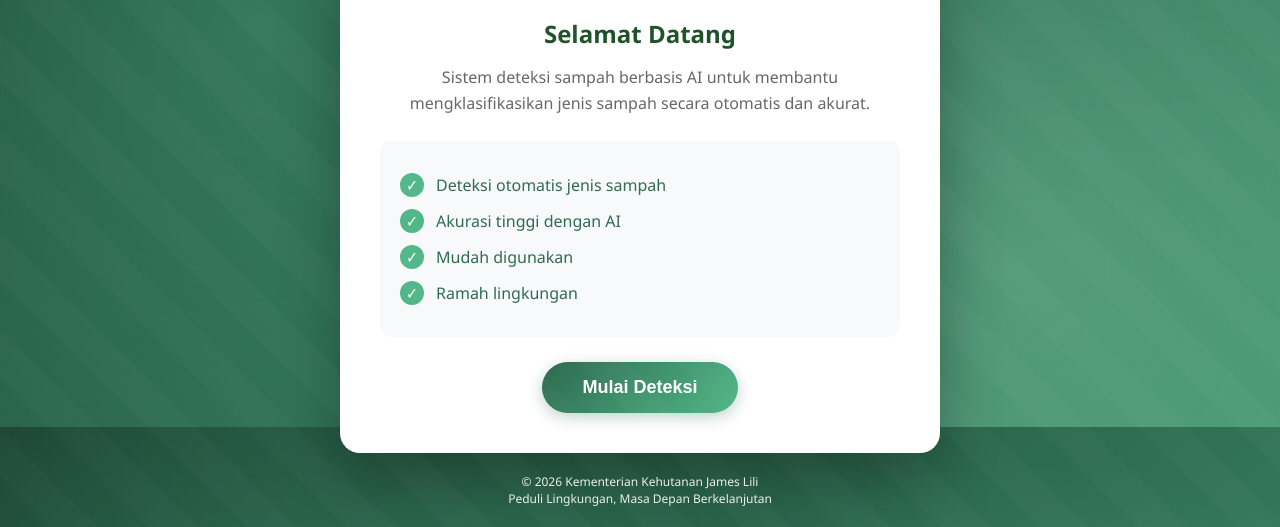
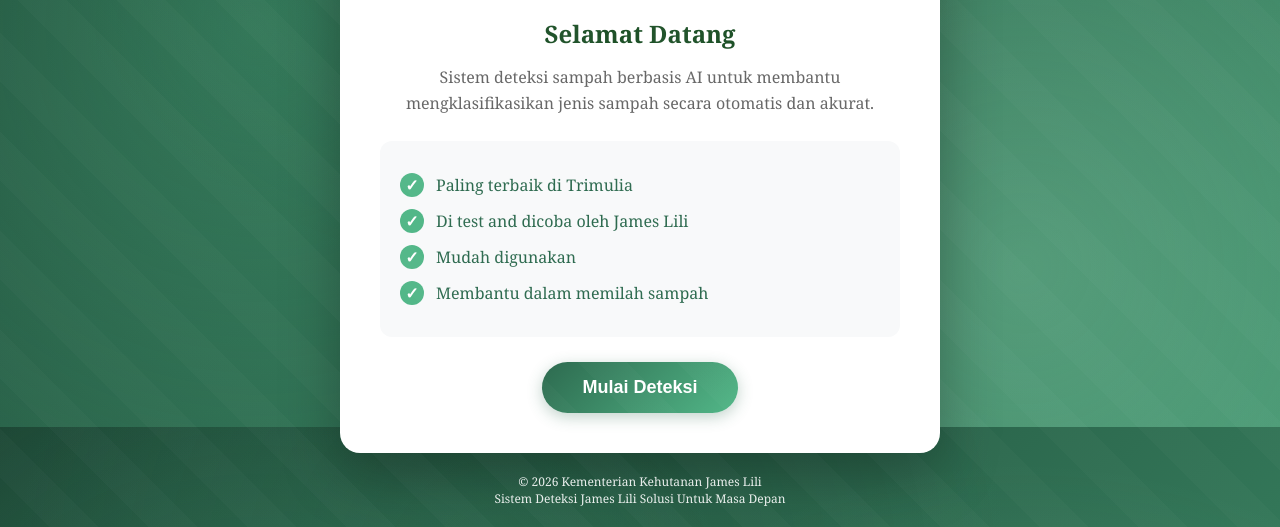
Before and after one commit to JamosTM/Detection-Stuff, a plain HTML site: page rubbish detector.html in a window 1280 px wide. Shown: the part 373-900 px from the top of the page. Drawn offline with Linux system fonts and the light colour scheme.

Commit message:
Update rubbish detector.html

```diff
--- a/rubbish detector.html
+++ b/rubbish detector.html
@@ -17,7 +17,7 @@
 }
 
 body {
-    font-family: 'Segoe UI', Tahoma, Geneva, Verdana, sans-serif;
+    font-family: 'Georgia', 'Times New Roman', 'Garamond', serif;
     background:
         radial-gradient(circle at 20% 50%, rgba(82, 183, 136, 0.3) 0%, transparent 50%),
         radial-gradient(circle at 80% 80%, rgba(149, 213, 178, 0.3) 0%, transparent 50%),
@@ -331,7 +331,7 @@ body::before {
 <body>
 
 <div class="container">
-    <!-- Page 1: Introduction -->
+    <!-- introduction -->
     <div id="introPage" class="page active">
         <div class="card">
             <div class="header">
@@ -346,10 +346,10 @@ body::before {
                 <p>Sistem deteksi sampah berbasis AI untuk membantu mengklasifikasikan jenis sampah secara otomatis dan akurat.</p>
 
                 <div class="features">
-                    <div class="feature-item">Deteksi otomatis jenis sampah</div>
-                    <div class="feature-item">Akurasi tinggi dengan AI</div>
+                    <div class="feature-item">Paling terbaik di Trimulia </div>
+                    <div class="feature-item">Di test and dicoba oleh James Lili</div>
                     <div class="feature-item">Mudah digunakan</div>
-                    <div class="feature-item">Ramah lingkungan</div>
+                    <div class="feature-item">Membantu dalam memilah sampah</div>
                 </div>
 
                 <button class="btn" onclick="goToDetection()">Mulai Deteksi</button>
@@ -358,11 +358,11 @@ body::before {
 
         <div class="footer">
             © 2026 Kementerian Kehutanan James Lili<br>
-            Peduli Lingkungan, Masa Depan Berkelanjutan
+            Sistem Deteksi James Lili Solusi Untuk Masa Depan
         </div>
     </div>
 
-    <!-- Page 2: Detection -->
+
     <div id="detectionPage" class="page">
         <div class="card">
             <div class="header">
@@ -407,7 +407,7 @@ const MODEL_URL = "https://teachablemachine.withgoogle.com/models/UiS2UPNzq/";
 
 let model;
 
-// Load model
+//  model
 async function loadModel() {
     try {
         model = await tmImage.load(
@@ -421,7 +421,7 @@ async function loadModel() {
     }
 }
 
-// Initialize
+// mulai
 loadModel();
 
 // Navigation
@@ -440,7 +440,7 @@ function goToIntro() {
     document.getElementById('fileInput').value = '';
 }
 
-// Predict image
+//p0rediksi
 async function predictImage(event) {
     if (!model) {
         alert("Model belum siap. Silakan tunggu sebentar.");
@@ -454,7 +454,7 @@ async function predictImage(event) {
     const loading = document.getElementById("loading");
     const result = document.getElementById("result");
 
-    // Show image preview
+    // Image show
     img.src = URL.createObjectURL(file);
     img.classList.add('show');
 
@@ -470,10 +470,10 @@ async function predictImage(event) {
                 a.probability > b.probability ? a : b
             );
 
-            // Hide loading
+            // loading
             loading.classList.remove('show');
 
-            // Show results
+            // hasil
             const confidence = (best.probability * 100).toFixed(2);
             document.getElementById('resultClass').textContent = best.className;
             document.getElementById('resultConfidence').textContent = `Tingkat Kepercayaan: ${confidence}%`;
```
